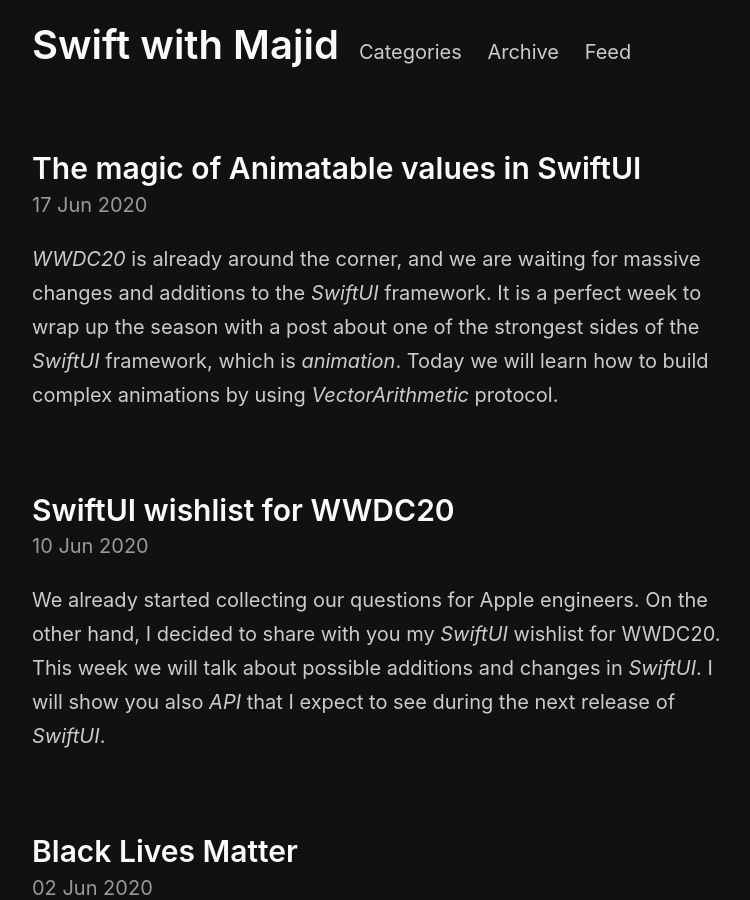
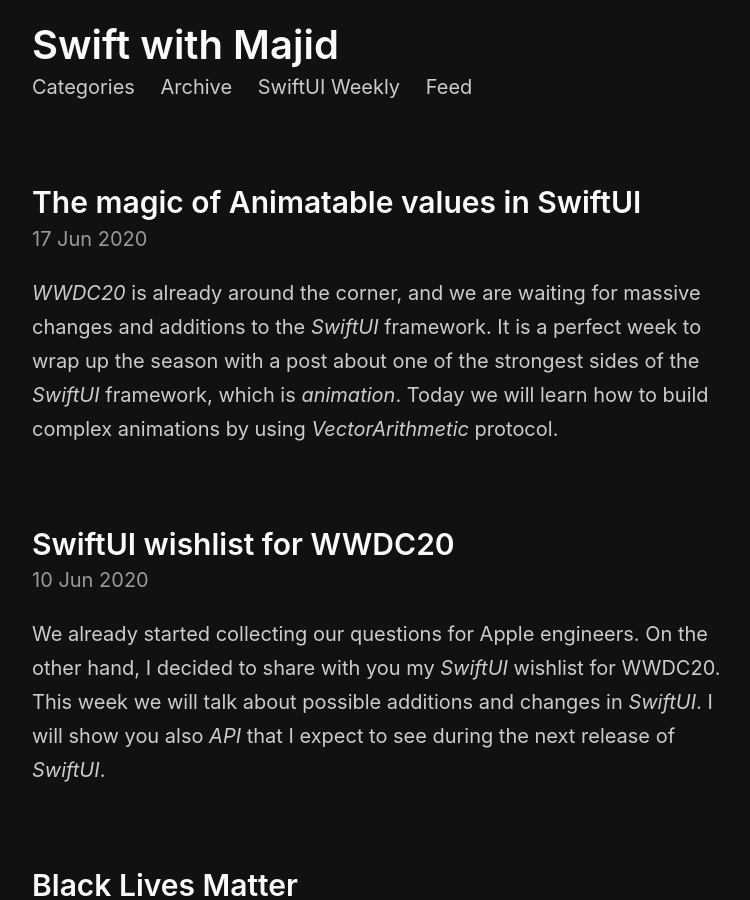
Before and after one commit to mecid/mecid.github.io, a Jekyll site: the page built from index.html, in a window 1280 px wide and 900 px high. Shown: the whole window, without its empty margins (258-1008 px from the left). Built offline with Jekyll 4.4.1, drawn with Linux system fonts in a browser that asks for light colours; the list of posts is cut into pages by our own code.

Commit message:
Update default.html

```diff
--- a/_layouts/default.html
+++ b/_layouts/default.html
@@ -14,6 +14,7 @@
           <div>
             <a href="/categories" title="Categories">Categories</a>
             <a href="/archive" title="Archive">Archive</a>
+            <a href="http://weekly.swiftwithmajid.com" title="SwiftUI Weekly">SwiftUI Weekly</a>
             <a href="/feed.xml" title="Feed">Feed</a>
           </div>
         </nav>
```
